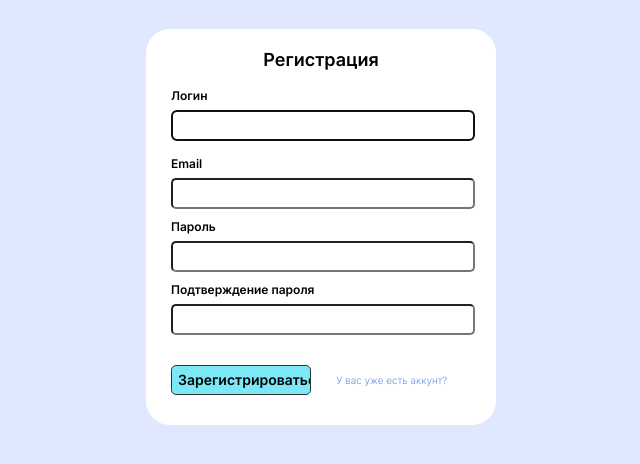
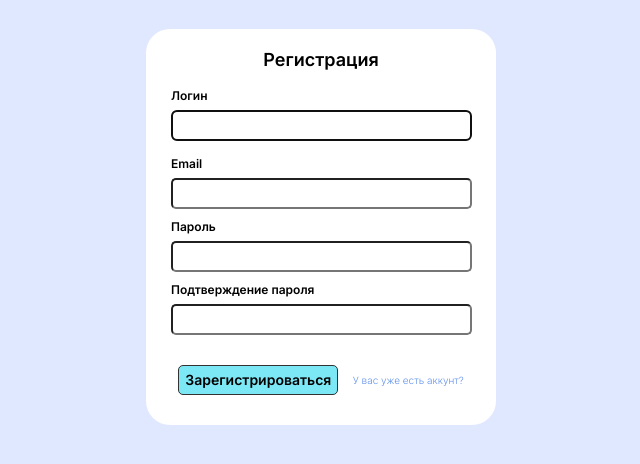
Before and after one commit to Artreko/Tasked, a Django app: page /register/ in a window 1280 px wide. Shown: the part 207-671 px from the top of the page, without its empty margins (319-959 px from the left). Run offline with Django 4.2, Linux system fonts and the light colour scheme.

Commit message:
some styling changes

```diff
--- a/taskedapp/static/taskedapp/style.css
+++ b/taskedapp/static/taskedapp/style.css
@@ -379,7 +379,7 @@ a {
 .user_data_unit {
     display: flex;
     flex-direction: column;
-    padding-left: 25px;
+    padding: 0 25px;
 }
 
 .user_data_title {
@@ -399,7 +399,7 @@ a {
 
     height: 25px;
     border-radius: 5px;
-    width: 90%;
+    width: 290px;
 
     padding-left: 5px;
     margin-bottom: 15px;
@@ -427,7 +427,7 @@ a {
 
     height: 25px;
     border-radius: 5px;
-    width: 90%;
+    width: 290px;
 
     padding-left: 5px;
     margin-bottom: 10px;
@@ -441,7 +441,7 @@ a {
 
     height: 25px;
     border-radius: 5px;
-    width: 90%;
+    width: 290px;
 
     padding-left: 5px;
     margin-bottom: 10px;
@@ -455,7 +455,7 @@ a {
 
     height: 25px;
     border-radius: 5px;
-    width: 90%;
+    width: 290px;
 
     padding-left: 5px;
     margin-bottom: 25px;
@@ -504,16 +504,15 @@ a {
 }
 
 .reg_footer {
-    width: 85%;
     height: 40px;
 
     display: flex;
-    justify-content: space-between;
+    justify-content: space-around;
     align-items: center;
 }
 
 .reg_enter {
-    width: 140px;
+    width: 160px;
     height: 30px;
 }
 
```
Also changed, not shown: other parts of taskedapp/static/taskedapp/style.css (+1 -1 lines).
